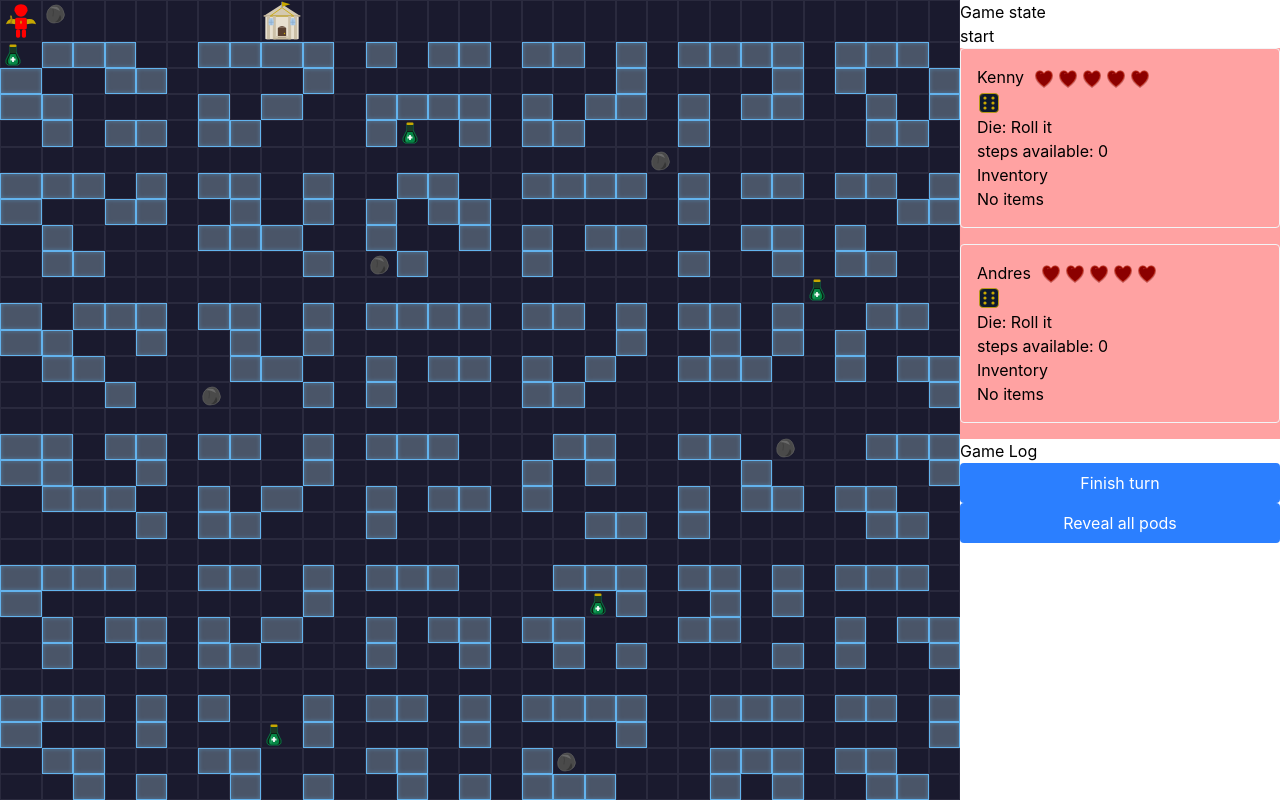
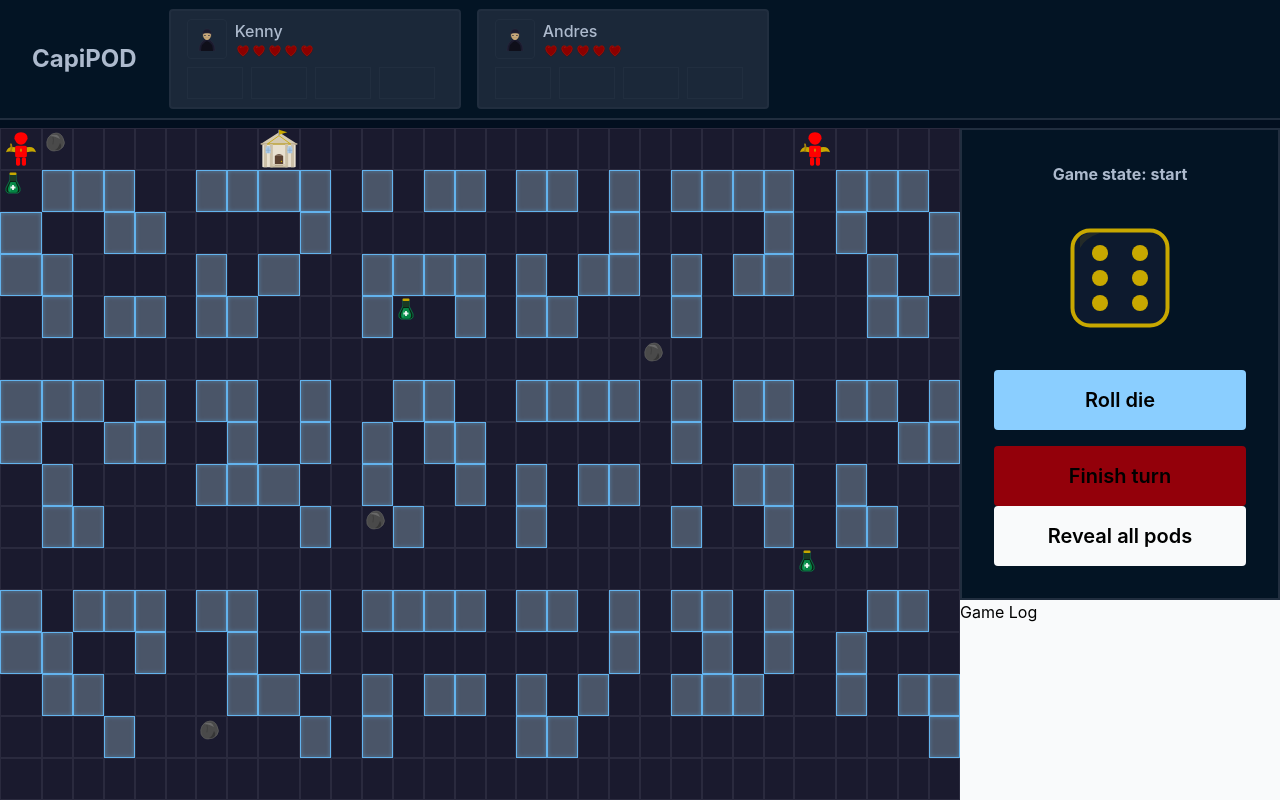
Before and after one commit to kaltbarba/Capipod, a React (Vite) app: page / in a window 1280 px wide. Shown: the top 800 px of the page. Built offline with nearby package versions, Linux system fonts and the light colour scheme.

Commit message:
initial layout refactor
sets basic/inital layout for v1
adds header component
updates playercard component

```diff
--- a/src/App.tsx
+++ b/src/App.tsx
@@ -1,6 +1,7 @@
 import { useEffect } from "react";
 import Board from "./components/Board";
-import PlayerCard from "./components/Board/PlayerCard";
+import Header from "./components/Header";
+import DieIcon from "./assets/die.svg?react";
 
 import PodsData from "./data/pods";
 import BuildingsData from "./data/buildings";
@@ -19,9 +20,9 @@ import "./App.scss";
 
 function App() {
   const { setBuildings, setPods, size, setItems } = useBoardStore();
-  const { players, setPlayers } = usePlayersStore();
+  const { players, setPlayers, rollDieForPlayer } = usePlayersStore();
   const { logs } = useLogStore();
-  const { stage, revealPods, finishTurn } = useGameStore();
+  const { stage, revealPods, finishTurn, currentPlayerIndex } = useGameStore();
 
   useEffect(() => {
     setPlayers([
@@ -39,7 +40,7 @@ function App() {
         name: "Andres",
         healthPoints: 5,
         inventory: [],
-        coordinate: { x: 0, y: 0 },
+        coordinate: { x: 25, y: 0 },
         die: 0,
         stepsRemaining: 0,
       },
@@ -83,22 +84,39 @@ function App() {
   }, []);
 
   return (
-    <div className="h-screen w-screen grid grid-cols-[3fr_1fr] overflow-hidden">
+    <div className="h-screen w-screen grid grid-cols-[1fr]  bg-background">
+      <Header />
+
+      <div className="grid grid-cols-[3fr_1fr] mt-2">
         <Board size={size} className={"overflow-auto"} />
 
         <div className="h-full flex flex-col">
-        <div>
-          <h5>Game state</h5>
-          <div>{stage}</div>
+          <div className="border-2 border-border bg-surface flex flex-col justify-center items-center p-8">
+            <h2 className="text-content font-bold mb-8">Game state: {stage}</h2>
+            <DieIcon className="w-30 mb-8" />
+            <button
+              className="text-xl bg-button-primary font-semibold border-border px-8 py-4 rounded cursor-pointer w-full mb-4"
+              onClick={() => rollDieForPlayer(players[currentPlayerIndex])}
+            >
+              Roll die
+            </button>
+
+            <button
+              className="text-xl bg-button-danger font-semibold border-border px-8 py-4 rounded cursor-pointer w-full"
+              onClick={() => finishTurn(players.length)}
+            >
+              Finish turn
+            </button>
+
+            <button
+              className="text-xl bg-gray-50 font-semibold border-border px-8 py-4 rounded cursor-pointer w-full"
+              onClick={revealPods}
+            >
+              Reveal all pods
+            </button>
           </div>
 
-        <div className="bg-red-300 ">
-          {players.map((player) => (
-            <PlayerCard key={player.name} player={player} />
-          ))}
-        </div>
-
-        <div className="max-h-48 overflow-y-auto">
+          <div className="h-full overflow-y-auto bg-gray-50">
             <h5>Game Log</h5>
             <div className="log-entries">
               {logs.map((log, index) => (
@@ -111,14 +129,7 @@ function App() {
               ))}
             </div>
           </div>
-
-        <button className="button" onClick={() => finishTurn(players.length)}>
-          Finish turn
-        </button>
-
-        <button className="button" onClick={revealPods}>
-          Reveal all pods
-        </button>
+        </div>
       </div>
     </div>
   );
--- a/src/components/Board/PlayerCard/index.tsx
+++ /dev/null
@@ -1,107 +0,0 @@
-import { useMemo } from "react";
-
-import type { Player } from "../../../types";
-import { ItemCategory, Direction } from "../../../types";
-
-import HeartIcon from "../../../assets/heart.svg?react";
-import DieIcon from "../../../assets/die.svg?react";
-import PotionIcon from "../../../assets/potion.svg?react";
-import RockIcon from "../../../assets/rock.svg?react";
-
-import { usePlayersStore, useGameStore } from "../../../store";
-
-export default function PlayerCard({ player }: { player: Player }) {
-  const { rollDieForPlayer, consumeItem } = usePlayersStore();
-  const { players, selectedItem, setSelectedItem } = usePlayersStore();
-  const { currentPlayerIndex } = useGameStore();
-
-  const potionItems = useMemo(
-    () =>
-      player.inventory.filter((item) => item.category === ItemCategory.potion),
-    [player.inventory],
-  );
-
-  const rockItems = useMemo(
-    () =>
-      player.inventory.filter((item) => item.category === ItemCategory.rock),
-    [player.inventory],
-  );
-
-  function throwRock(direction: Direction) {
-    if (!selectedItem) return;
-    consumeItem({ item: selectedItem, player, direction });
-    setSelectedItem(null);
-  }
-
-  return (
-    <div>
-      <div
-        key={player.name}
-        className="border border-gray-100 rounded p-4 mb-4"
-      >
-        <div>
-          <span className="mr-2">{player.name}</span>
-          {Array.from({ length: player.healthPoints }, (_, i) => (
-            <HeartIcon key={i} width="24" height="24" className="inline" />
-          ))}
-        </div>
-
-        <DieIcon
-          className=""
-          onClick={() => rollDieForPlayer(players[currentPlayerIndex])}
-          width="24"
-          height="24"
-        />
-
-        <span>Die: {player.die || "Roll it"}</span>
-        <p>steps available: {player.stepsRemaining}</p>
-        <div>
-          <h5>Inventory</h5>
-          {!player.inventory.length && <p>No items</p>}
-
-          {potionItems.length > 0 ? (
-            <div>
-              {potionItems.map((item) => (
-                <button
-                  key={item.id}
-                  onClick={() => consumeItem({ item, player })}
-                  title="potion"
-                >
-                  <PotionIcon width="24" height="24" />
-                </button>
-              ))}
-            </div>
-          ) : null}
-
-          {rockItems.length > 0 ? (
-            <div>
-              {rockItems.map((item) => (
-                <button
-                  key={item.id}
-                  onClick={() =>
-                    setSelectedItem(selectedItem?.id === item.id ? null : item)
-                  }
-                  title="rock"
-                >
-                  <RockIcon width="24" height="24" />
-                </button>
-              ))}
-            </div>
-          ) : null}
-
-          {selectedItem && (
-            <div>
-              <p>Throw {selectedItem.name}:</p>
-              <div>
-                <button onClick={() => throwRock(Direction.up)}>↑</button>
-                <button onClick={() => throwRock(Direction.down)}>↓</button>
-                <button onClick={() => throwRock(Direction.left)}>←</button>
-                <button onClick={() => throwRock(Direction.right)}>→</button>
-              </div>
-            </div>
-          )}
-        </div>
-      </div>
-    </div>
-  );
-}
--- /dev/null
+++ b/src/components/Header/index.tsx
@@ -0,0 +1,23 @@
+import PlayerCard from "../PlayerCard";
+
+import { usePlayersStore } from "../../store";
+
+export default function Header() {
+  const { players } = usePlayersStore();
+
+  return (
+    <header className="h-30 flex flex-row items-center bg-surface border-b-2 border-border">
+      <div className="flex items-center mx-8">
+        <h1 className="font-bold text-2xl text-content">CapiPOD</h1>
+      </div>
+      <div
+        style={{ gridTemplateColumns: `repeat(${players.length}, auto)` }}
+        className="grid gap-x-4 h-full items-center o"
+      >
+        {players.map((player) => (
+          <PlayerCard key={player.name} player={player} />
+        ))}
+      </div>
+    </header>
+  );
+}
--- /dev/null
+++ b/src/components/PlayerCard/index.tsx
@@ -0,0 +1,89 @@
+import { useMemo } from "react";
+
+import type { Player } from "../../types";
+import { ItemCategory } from "../../types";
+
+import HeartIcon from "../../assets/heart.svg?react";
+import PotionIcon from "../../assets/potion.svg?react";
+import RockIcon from "../../assets/rock.svg?react";
+import PortratIcon from "../../assets/portrait.svg?react";
+
+import { usePlayersStore } from "../../store";
+
+export default function PlayerCard({ player }: { player: Player }) {
+  const { consumeItem } = usePlayersStore();
+  const { setSelectedItem } = usePlayersStore();
+
+  const potionItems = useMemo(
+    () =>
+      player.inventory.filter((item) => item.category === ItemCategory.potion),
+    [player.inventory],
+  );
+
+  const rockItems = useMemo(
+    () =>
+      player.inventory.filter((item) => item.category === ItemCategory.rock),
+    [player.inventory],
+  );
+
+  return (
+    <div
+      key={player.name}
+      className="h-fit flex flex-col border-2 border-border bg-surface-element rounded py-2 px-4"
+    >
+      <div className="flex flex-row items-center mb-2">
+        <div className="flex items-center justify-center border border-border rounded w-10 h-10  mr-2">
+          <PortratIcon width="24" height="24" className="inline" />
+        </div>
+
+        <div className="flex flex-col">
+          <span className="text-content font-medium">{player.name}</span>
+          <div className="flex flex-row">
+            {Array.from({ length: player.healthPoints }, (_, i) => (
+              <HeartIcon key={i} width="16" height="16" className="inline" />
+            ))}
+          </div>
+        </div>
+      </div>
+
+      <div className="flex flex-row">
+        <button
+          className="w-14 h-8 border border-border bg-secondary-800 mr-2 flex justify-center items-center relative cursor-pointer"
+          onClick={() =>
+            potionItems.length &&
+            consumeItem({ item: potionItems[potionItems.length - 1], player })
+          }
+        >
+          {potionItems.length > 0 ? (
+            <>
+              <PotionIcon width="24" height="24" />
+              <div className="absolute top-0 right-2 rounded-full bg-orange-600 text-sm w-4 h-4 inline-flex justify-center items-center">
+                {potionItems.length}
+              </div>
+            </>
+          ) : null}
+        </button>
+
+        <button
+          className="w-14 h-8 border border-border bg-secondary-800 mr-2 flex justify-center items-center relative cursor-pointer"
+          onClick={() =>
+            rockItems.length && setSelectedItem(rockItems[rockItems.length - 1])
+          }
+        >
+          {rockItems.length > 0 ? (
+            <>
+              <RockIcon width="24" height="24" />
+              <div className="absolute top-0 right-2 rounded-full bg-orange-600 text-sm w-4 h-4 inline-flex justify-center items-center">
+                {rockItems.length}
+              </div>
+            </>
+          ) : null}
+        </button>
+
+        <button className="w-14 h-8 border border-border bg-secondary-800 mr-2 flex justify-center items-center relative cursor-pointer"></button>
+
+        <button className="w-14 h-8 border border-border bg-secondary-800 mr-2 flex justify-center items-center relative cursor-pointer"></button>
+      </div>
+    </div>
+  );
+}
--- a/src/index.css
+++ b/src/index.css
@@ -3,3 +3,15 @@
 html, body, #root {
   height: 100%;
 }
+
+@theme {
+  --color-background: rgb(2 15 31);
+  --color-surface: rgb(3 20 36);
+  --color-surface-element: rgb(27 40 57);
+  --color-border: rgb(33 46 63);
+  --color-button-primary: rgb(138 206 255);
+  --color-button-danger: rgb(147 0 10);
+
+  /** MEANT FOR TEXT **/
+  --color-content: rgb(173 186 205);
+}
```
Also changed, not shown: src/assets/portrait.svg (added). Lines whose indentation alone changed are shown as unchanged.
